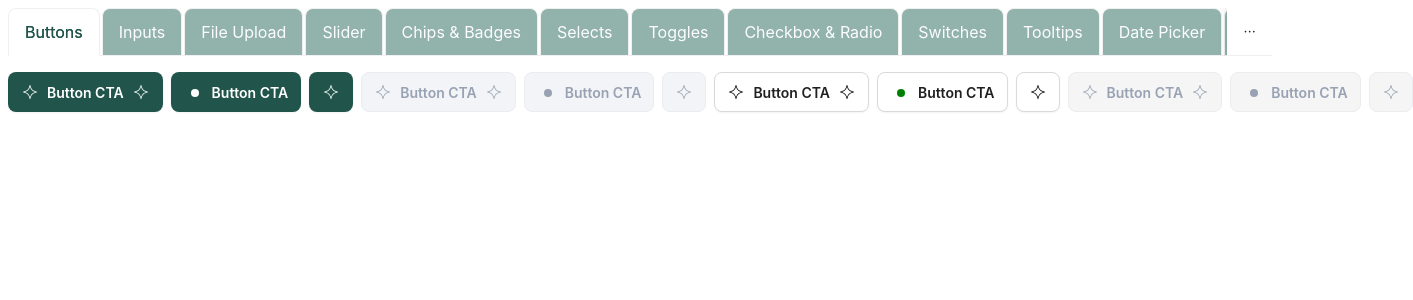
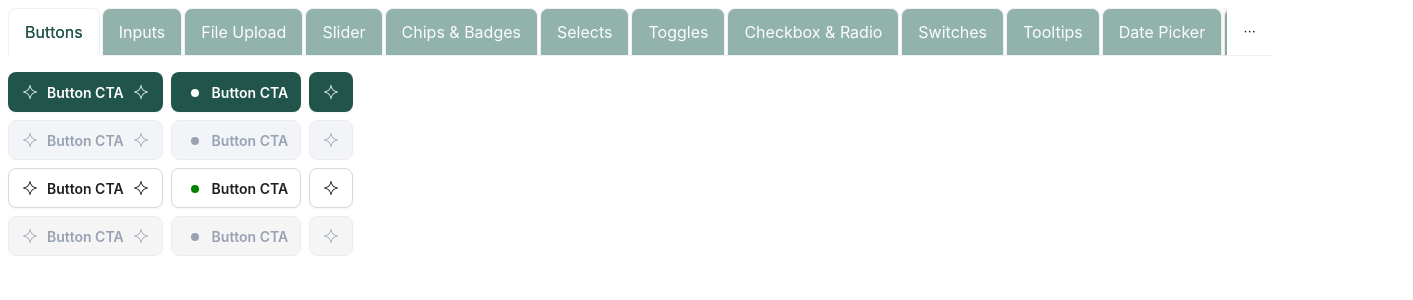
Before and after one commit to juliancilotto/GuardCenter-Components, a Next.js app: page / in a window 1280 px wide. Shown: the top 300 px of the page, 1413 px wide, since content can reach past the window. Built offline with nearby package versions, Linux system fonts and the light colour scheme.

Commit message:
fix: import errors

```diff
--- a/next.config.mjs
+++ b/next.config.mjs
@@ -1,6 +1,14 @@
-/** @type {import('next').NextConfig} */
+/** u/type {import('next').NextConfig} */
 const nextConfig = {
   reactStrictMode: true,
+  transpilePackages: [
+    "antd",
+    "rc-util",
+    "rc-pagination",
+    "rc-picker",
+    "@ant-design/icons",
+    "@ant-design/icons-svg",
+  ],
 };
 
 export default nextConfig;
--- a/src/components/buttons/DefaultButtons/DisabledDefaultButtons/index.tsx
+++ b/src/components/buttons/DefaultButtons/DisabledDefaultButtons/index.tsx
@@ -13,7 +13,7 @@ export const DisableDefaultButtons: React.FC = () => (
 );
 
 export const DoubleIconDisableDefaultButton: React.FC = () => (
-  <Flex gap="small" flex="horizontal">
+  <Flex gap="small" vertical>
     <ButtonLayout
       type="primary"
       leftIcon={<Sparkle fillColor="white" isDisabled />}
--- a/src/components/buttons/PrimaryButtons/DisabledPrimaryButtons/index.tsx
+++ b/src/components/buttons/PrimaryButtons/DisabledPrimaryButtons/index.tsx
@@ -13,7 +13,7 @@ export const DisablePrimaryButtons: React.FC = () => (
 );
 
 export const DoubleIconDisablePrimarydButton: React.FC = () => (
-  <Flex gap="small" flex="horizontal">
+  <Flex gap="small" vertical>
     <ButtonLayout
       type="primary"
       leftIcon={<Sparkle fillColor="white" isDisabled />}
--- a/src/components/buttons/allButtons.tsx
+++ b/src/components/buttons/allButtons.tsx
@@ -5,7 +5,7 @@ import { DisablePrimaryButtons } from "./PrimaryButtons/DisabledPrimaryButtons";
 import { DisableDefaultButtons } from "./DefaultButtons/DisabledDefaultButtons";
 
 export const AllButtons: React.FC = () => (
-  <Flex gap="small" flex="vertical">
+  <Flex gap="small" vertical>
     <PrimaryButtons />
     <DisablePrimaryButtons />
     <DefaultButtons />
```
